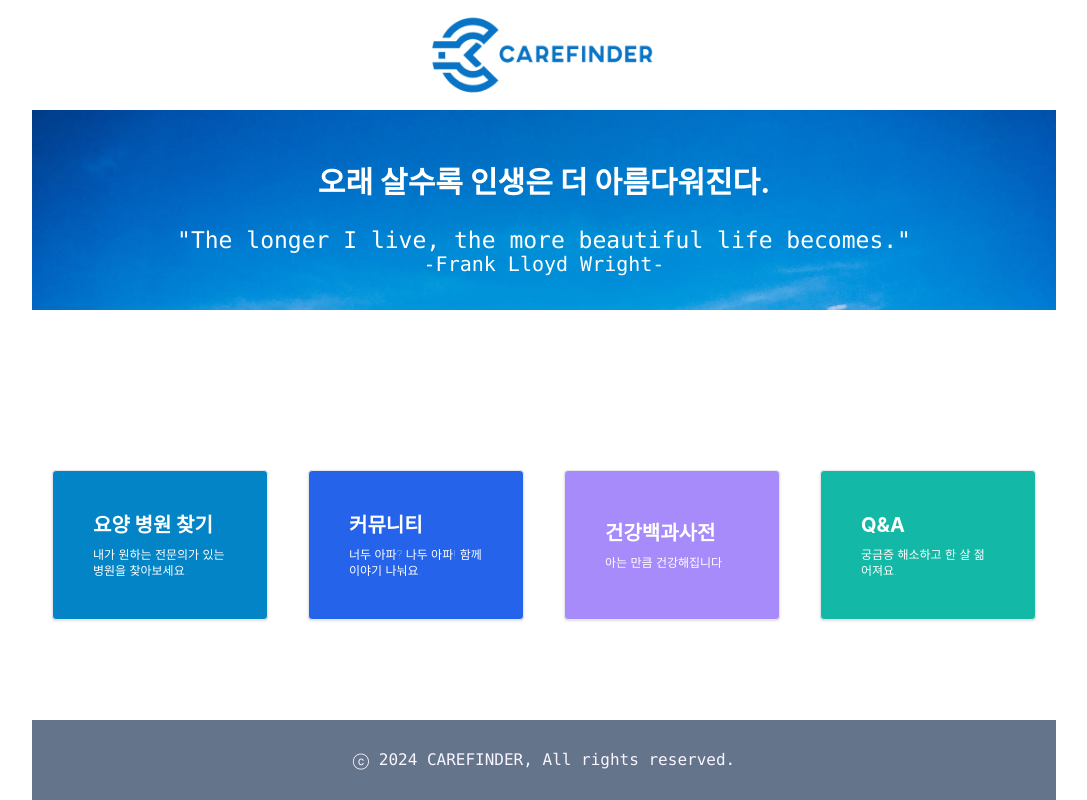
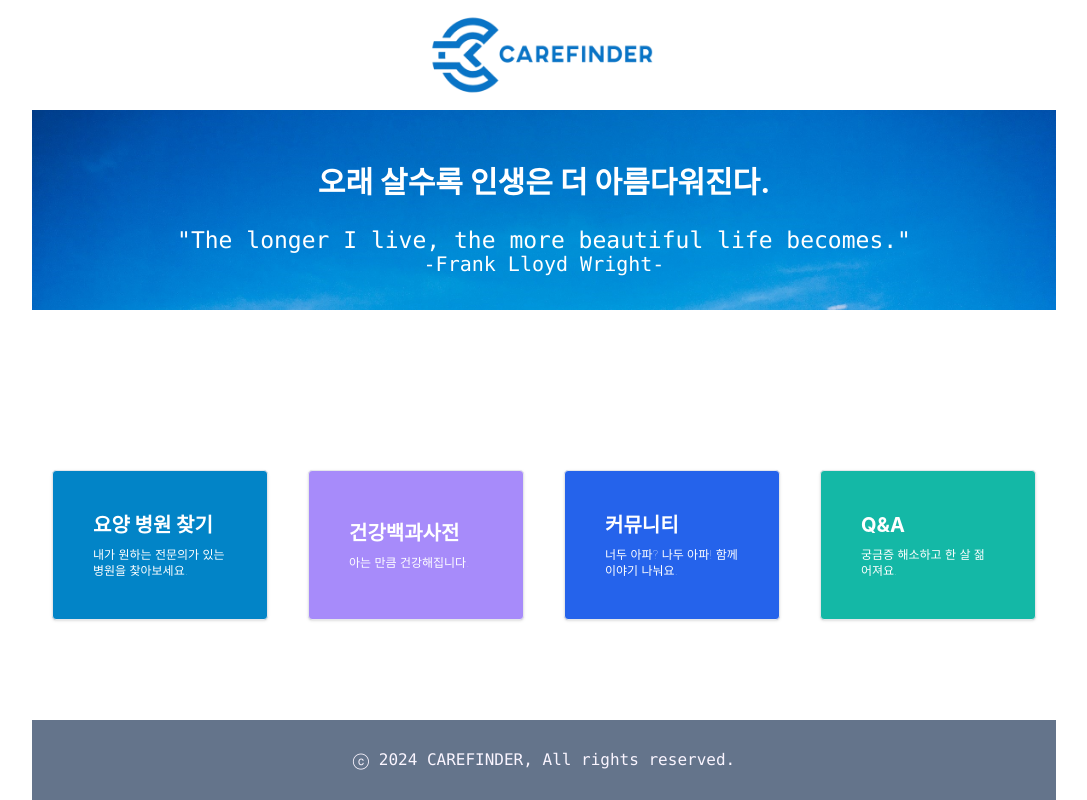
Before and after one commit to 2eemj000/project_CAREFINDER, a React (Create React App) app: page / in a window 1280 px wide. Shown: the whole page, without its empty margins (96-1183 px from the left). Built offline with nearby package versions, Linux system fonts and the light colour scheme.

Commit message:
버튼순서 변경

```diff
--- a/src/App.js
+++ b/src/App.js
@@ -51,14 +51,14 @@ function MainApp() {
                   title='요양 병원 찾기'
                   text='내가 원하는 전문의가 있는 병원을 찾아보세요.'
                   handleClick={() => navigate('/find')}/>
+          <ButtonC bcolor="purple"
+                  title='건강백과사전'
+                  text='아는 만큼 건강해집니다.'
+                  handleClick={() => navigate('/health')}/>
           <ButtonC bcolor="blue"
                   title='커뮤니티'
                   text='너두 아파? 나두 아파! 함께 이야기 나눠요.'
                   handleClick={() => navigate('/community')}/>
-          <ButtonC bcolor="purple"
-                  title='건강백과사전'
-                  text='아는 만큼 건강해집니다.'
-                  handleClick={() => navigate('/health')}/>
           <ButtonC bcolor="teal"
                   title='Q&A'
                   text='궁금증 해소하고 한 살 젊어져요.'
```
